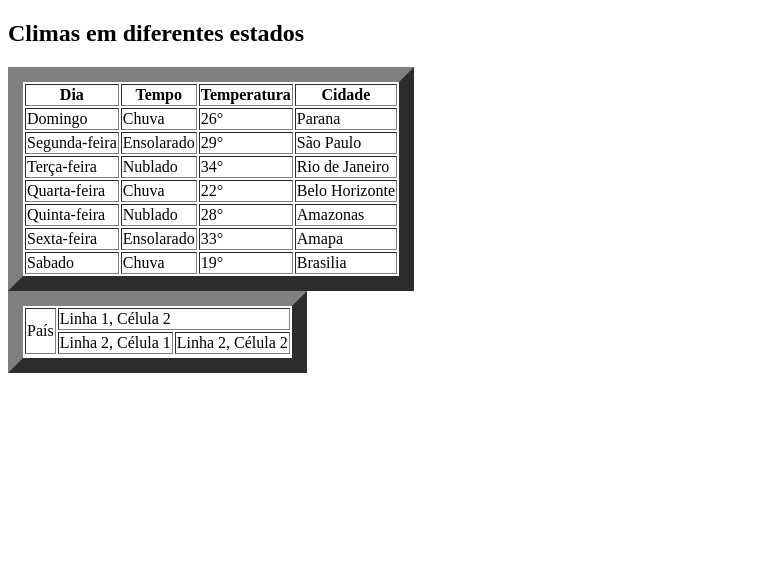
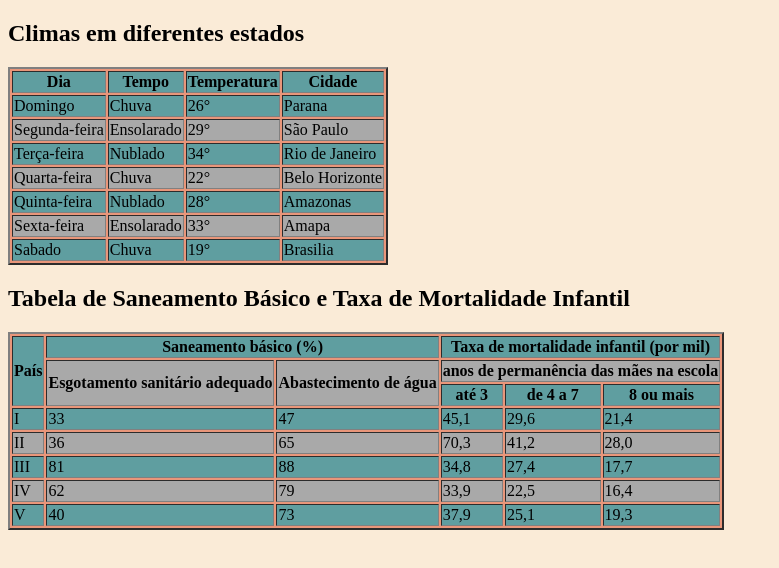
Before and after one commit to Kauaagm/projeto_selecoes, a plain HTML site: page pages/tabela.html in a window 1280 px wide. Shown: the whole page, without its empty margins (0-779 px from the left). Drawn offline with Linux system fonts and the light colour scheme.

Commit message:
tabela2 e exemplo

```diff
--- /dev/null
+++ b/css/estilo.css
@@ -0,0 +1,9 @@
+body {
+    background-color: antiquewhite;
+    table { background:darksalmon ; }
+    table tr:nth-child(odd) { background-color:cadetblue ; }
+    table tr:nth-child(even) { background-color:darkgrey ; }
+
+
+
+}
--- a/pages/tabela.html
+++ b/pages/tabela.html
@@ -4,15 +4,14 @@
     <meta charset="UTF-8">
     <meta name="viewport" content="width=device-width, initial-scale=1.0">
     <title>tabela climas</title>
-    <style>
-
-    </style>
+    <link rel="stylesheet" href="../css/estilo.css">
 </head>
 <body>
 
 <h2>Climas em diferentes estados</h2>
 
-<table border="15">
+<table border="2">
+
     <thead>
         <tr>
             <th>Dia</th>
@@ -67,18 +66,69 @@
     </tbody>
 </table>
 
-<table border="15">
+<h2>Tabela de Saneamento Básico e Taxa de Mortalidade Infantil</h2>
+
+<table border="2">
+  <thead>
     <tr>
-        <td rowspan="2">País</td>
-        <td colspan="2">Linha 1, Célula 2</td>
+      <th rowspan="3">País</th>
+      <th colspan="2">Saneamento básico (%)</th>
+      <th colspan="3">Taxa de mortalidade infantil (por mil)</th>
+
     </tr>
     <tr>
-        <td>Linha 2, Célula 1</td>
-        <td>Linha 2, Célula 2</td>
+      <th rowspan="2">Esgotamento sanitário adequado</th>
+      <th rowspan="2">Abastecimento de água</th>
+      <th colspan="3">anos de permanência das mães na escola</th>
     </tr>
     <tr>
-
+        <th>até 3</th>
+        <th>de 4 a 7</th>
+        <th>8 ou mais</th>
     </tr>
+  </thead>
+  <tbody>
+    <tr>
+      <td>I</td>
+      <td>33</td>
+      <td>47</td>
+      <td>45,1</td>
+      <td>29,6</td>
+      <td>21,4</td>
+    </tr>
+    <tr>
+      <td>II</td>
+      <td>36</td>
+      <td>65</td>
+      <td>70,3</td>
+      <td>41,2</td>
+      <td>28,0</td>
+    </tr>
+    <tr>
+      <td>III</td>
+      <td>81</td>
+      <td>88</td>
+      <td>34,8</td>
+      <td>27,4</td>
+      <td>17,7</td>
+    </tr>
+    <tr>
+      <td>IV</td>
+      <td>62</td>
+      <td>79</td>
+      <td>33,9</td>
+      <td>22,5</td>
+      <td>16,4</td>
+    </tr>
+    <tr>
+      <td>V</td>
+      <td>40</td>
+      <td>73</td>
+      <td>37,9</td>
+      <td>25,1</td>
+      <td>19,3</td>
+    </tr>
+  </tbody>
 </table>
 
 </body>
```
